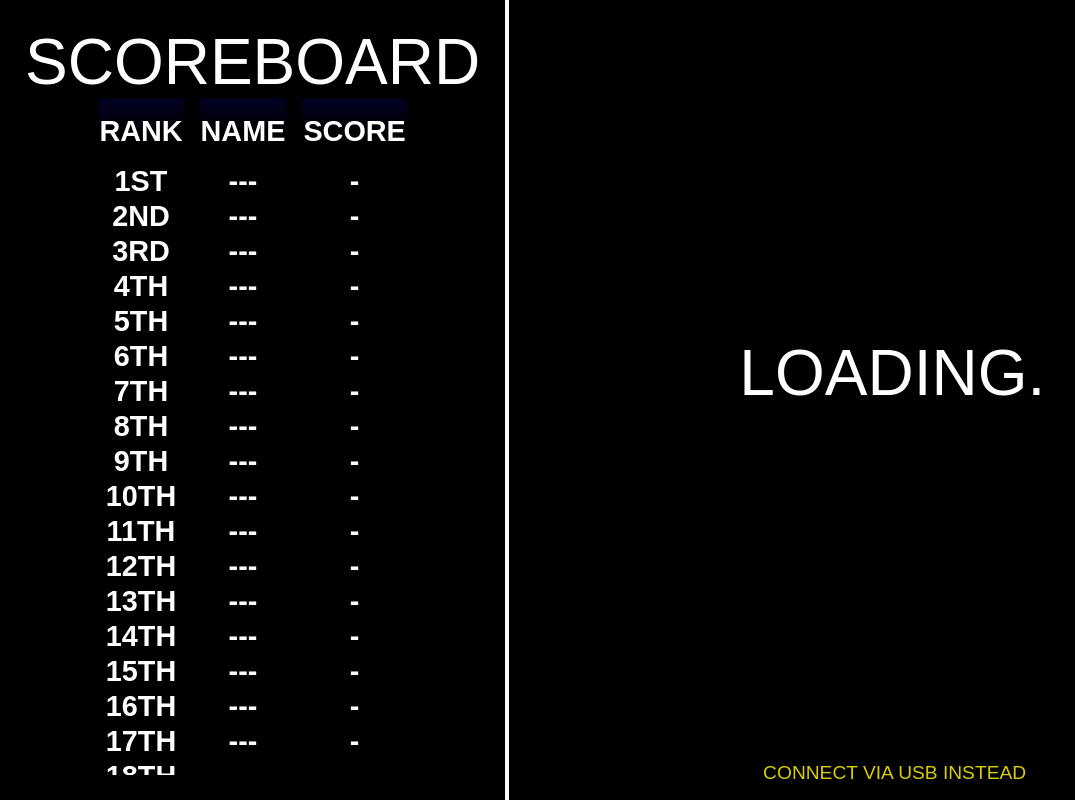
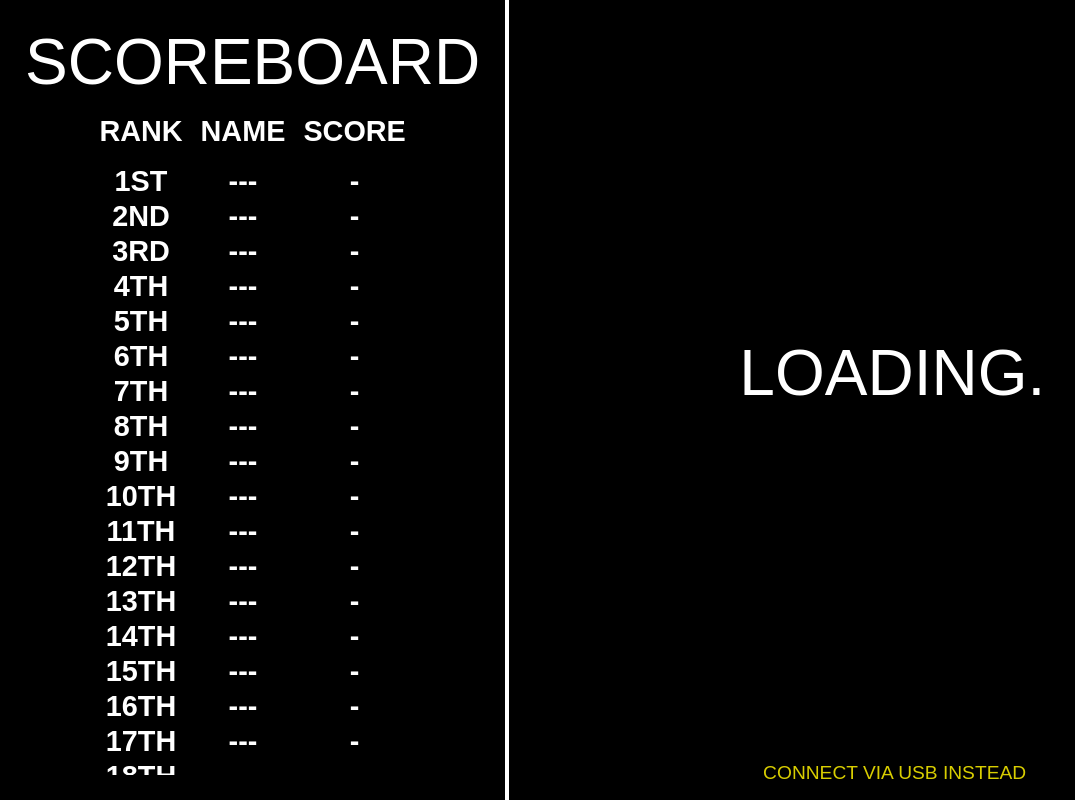
Before and after one commit to CasperVerswijvelt/whack-an-engineer, a plain HTML site: page data/index.html in a window 1280 px wide. Shown: the whole page, without its empty margins (0-1075 px from the left). Drawn offline with Linux system fonts and the light colour scheme; a web font is replaced by a local one.

Commit message:
Improve gradient thing

```diff
--- a/data/style.css
+++ b/data/style.css
@@ -161,8 +161,7 @@ html {
     height: 65px;
     position: sticky;
     top: 0;
-    background: rgb(2, 0, 36);
-    background: linear-gradient(rgba(2, 0, 36, 1) 0%, rgba(0, 0, 0, 1) 51%, rgba(0, 212, 255, 0) 100%);
+    background: linear-gradient(black 0%, black 51%, rgba(0, 0, 0, 0) 100%);
 }
 
 .scoreboard table tbody {
```
